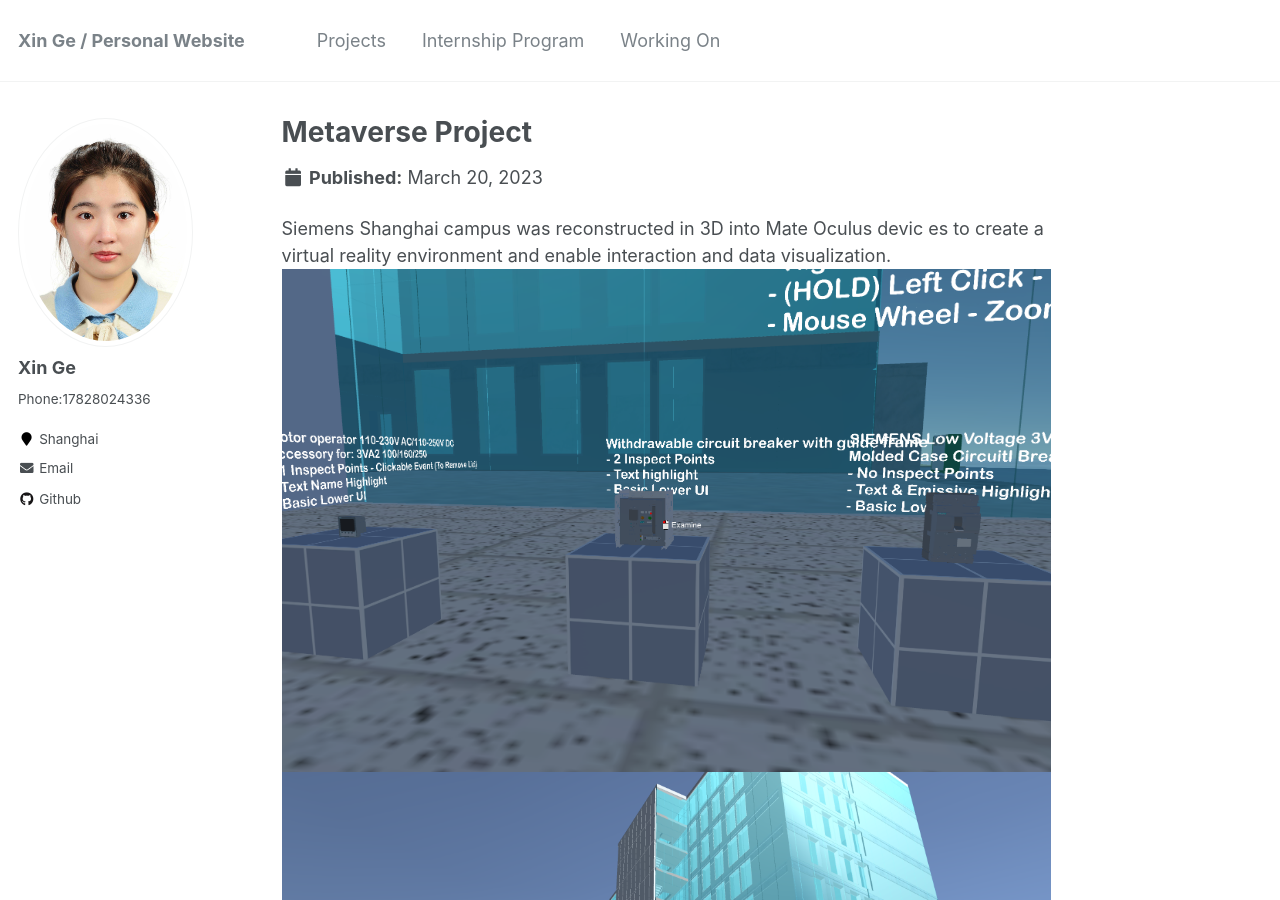
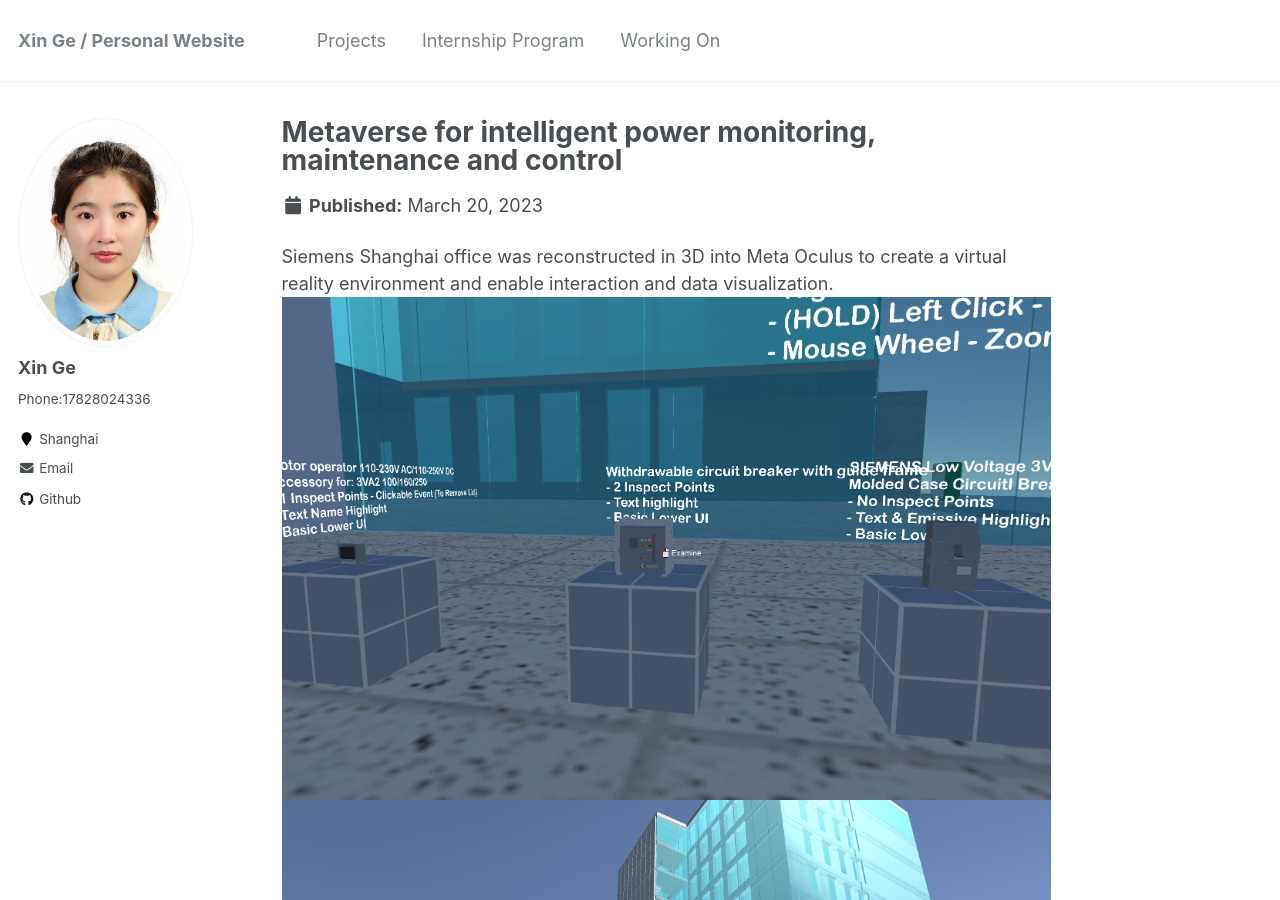
Before and after one commit to Esther0630/Esther0630.github.io, a Jekyll site: the page built from _portfolio/portfolio-1.md, in a window 1280 px wide and 900 px high. Built offline with Jekyll 4.4.1, drawn with Linux system fonts in a browser that asks for light colours; a file with an impossible date is left out.

Commit message:
Update portfolio-1.md

```diff
--- a/_portfolio/portfolio-1.md
+++ b/_portfolio/portfolio-1.md
@@ -1,8 +1,8 @@
 ---
-title: "Metaverse Project"
+title: "Metaverse for intelligent power monitoring, maintenance and control"
 excerpt: "Virtual reality in Siemens Shanghai Industrial Park<br/><img src='/images/metaverse5.png'>"
 collection: portfolio
 ---
 
-Siemens Shanghai campus was reconstructed in 3D into Mate Oculus devic es to create a virtual reality environment and enable interaction and data visualization.
+Siemens Shanghai office was reconstructed in 3D into Meta Oculus to create a virtual reality environment and enable interaction and data visualization.
 <br/><img src='/images/metaverse1.png'><br/><img src='/images/metaverse2.png'><br/><img src='/images/metaverse3.png'><br/><img src='/images/metaverse4.png'><br/><img src='/images/metaverse5.png'>
```
